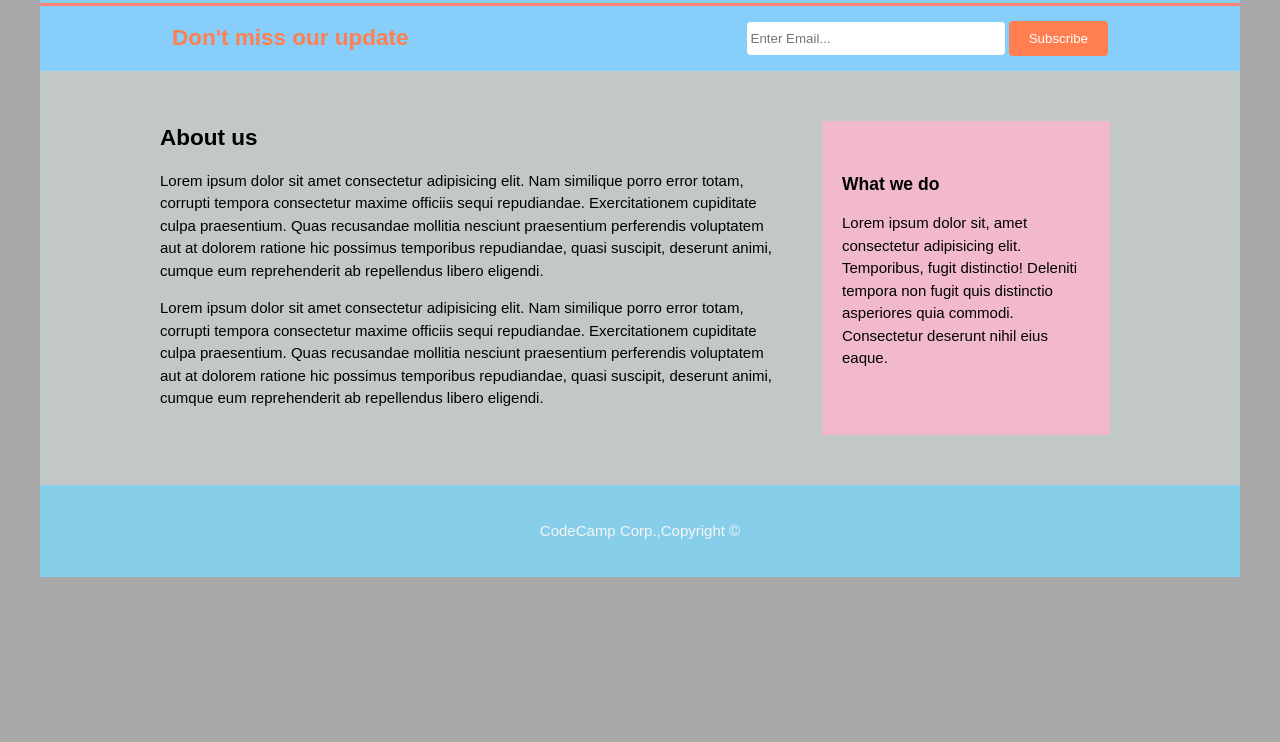
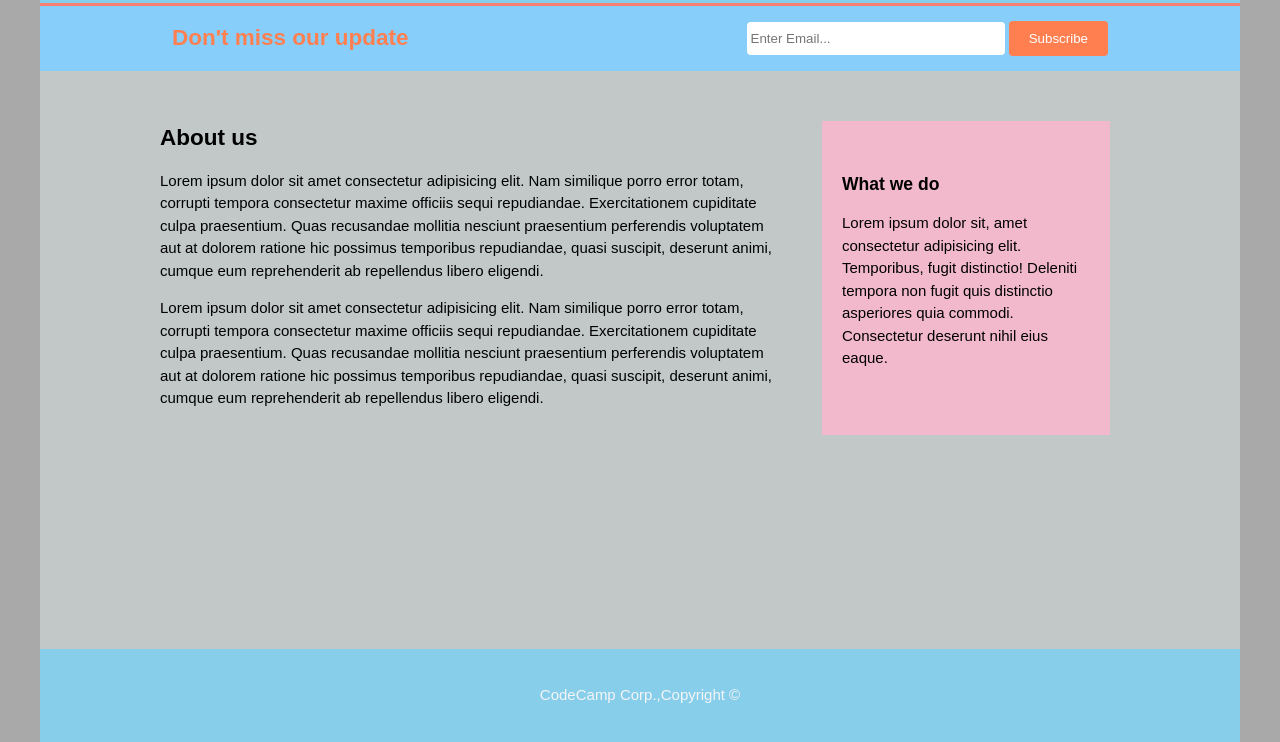
Before and after one commit to MissSiriluck/Homework, a plain HTML site: page WK_1/CSS homework/HW#1_Fullsize/about.html in a window 1280 px wide. Shown: the part 97-839 px from the top of the page. Before the commit the page ends 800 px from the top, so only its background shows below. Drawn offline with Linux system fonts and the light colour scheme.

Commit message:
revised : CSS homework

```diff
--- a/WK_1/CSS homework/HW#1_Fullsize/style.css
+++ b/WK_1/CSS homework/HW#1_Fullsize/style.css
@@ -160,11 +160,10 @@ footer {
 }
 
 /*ิabout us style*/
-.aboutus,
-.service {
+.aboutus {
   background-color: #c1c8c7;
   background-size: cover;
-  height: 100%;
+  height: 72.25vh;
 }
 
 .box2 {
```
Also changed, not shown: WK_1/CSS homework/HW#2_Box/index.html (+1 -1 lines).
